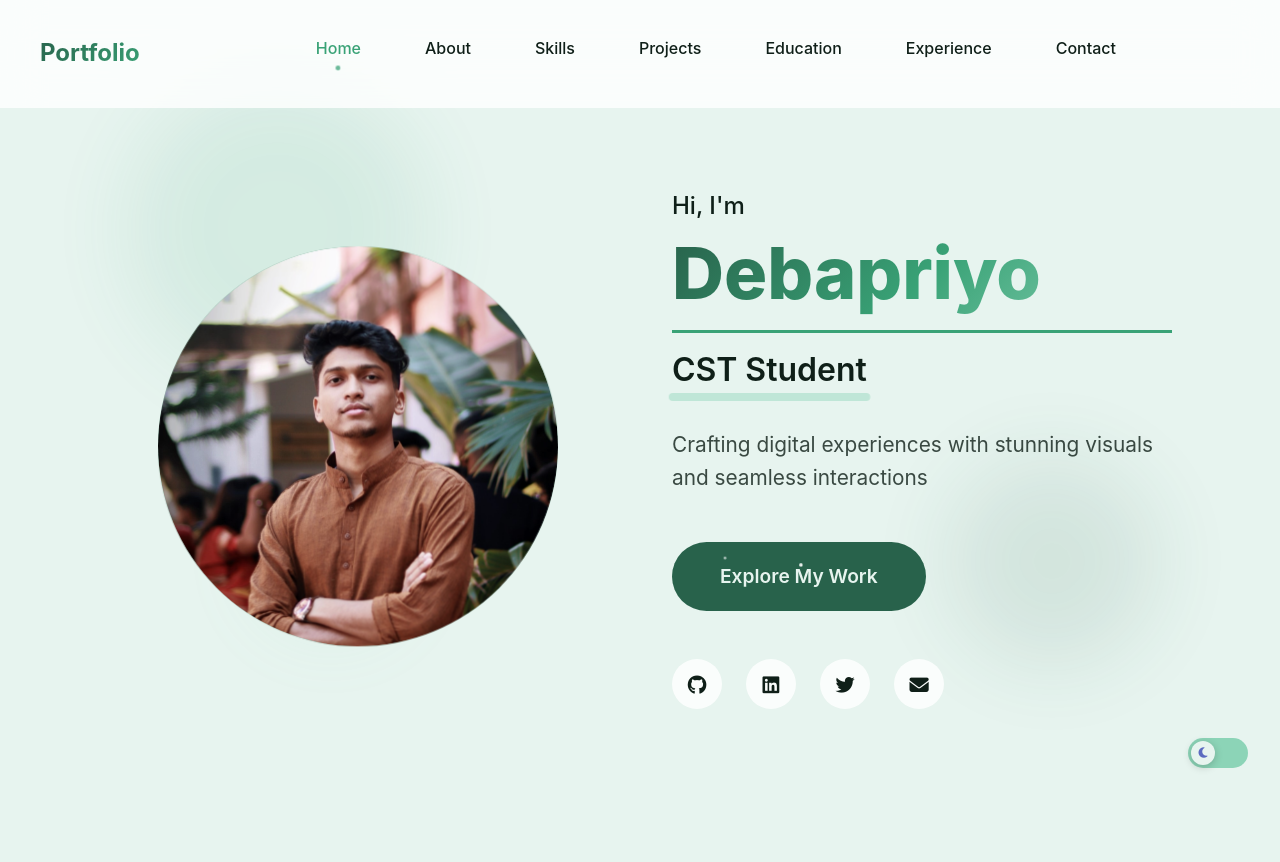
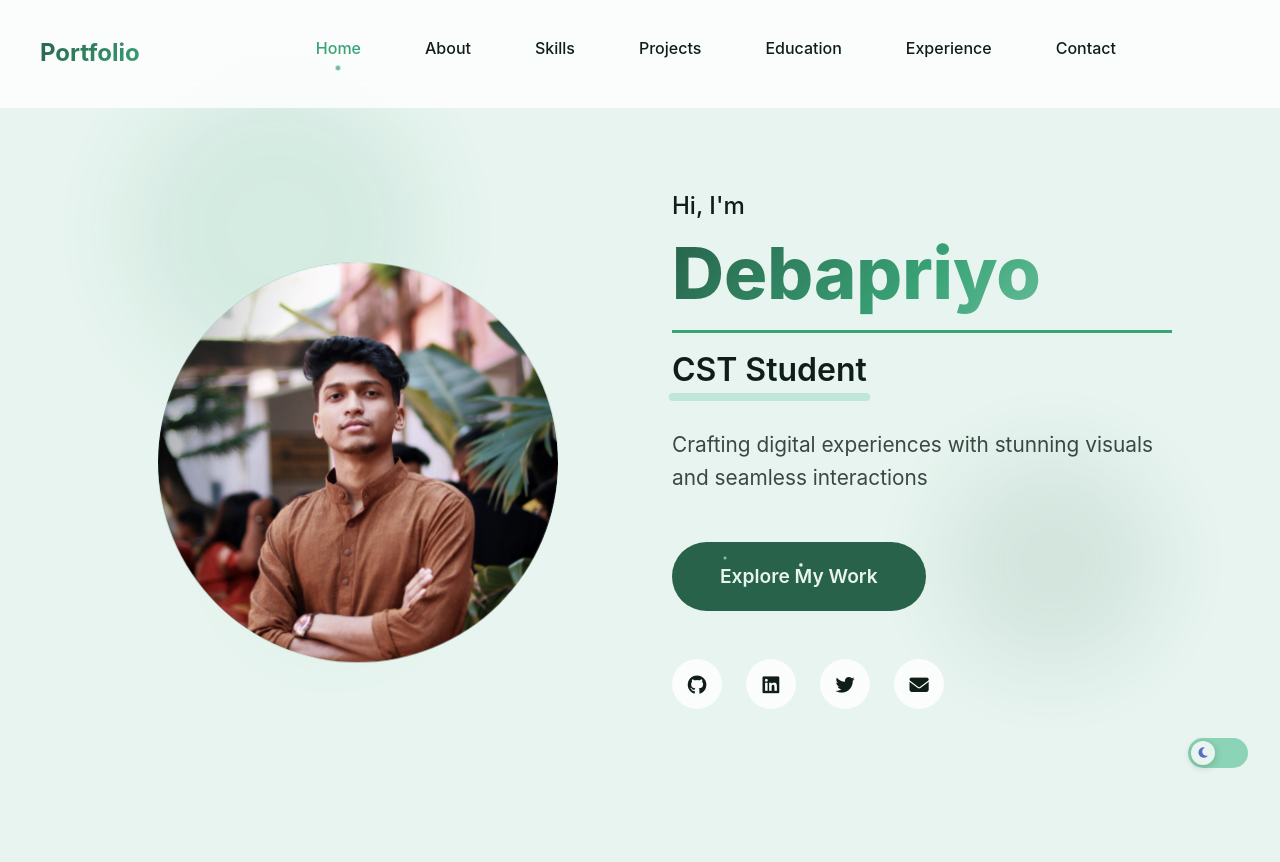
Before and after one commit to Debapriyo8145/My_Portfolio, a Django app: page / in a window 1280 px wide. Shown: the top 862 px of the page. Run offline with Django 4.2, Linux system fonts and the light colour scheme.

Commit message:
Updated css

```diff
--- a/myapp/static/css/style.css
+++ b/myapp/static/css/style.css
@@ -600,6 +600,7 @@ html {
     display: flex;
     justify-content: center;
     align-items: center;
+    padding-top:2rem;
 }
 
 .image-container {
```
